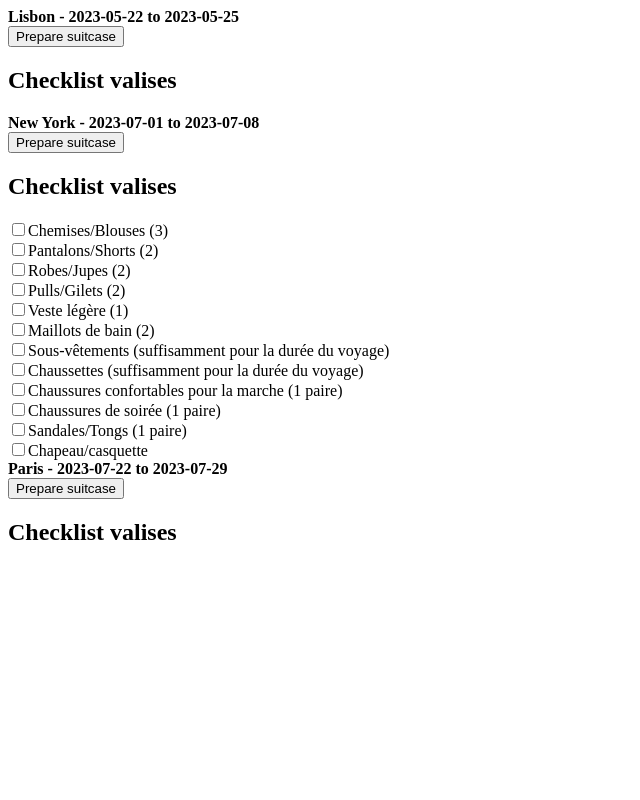
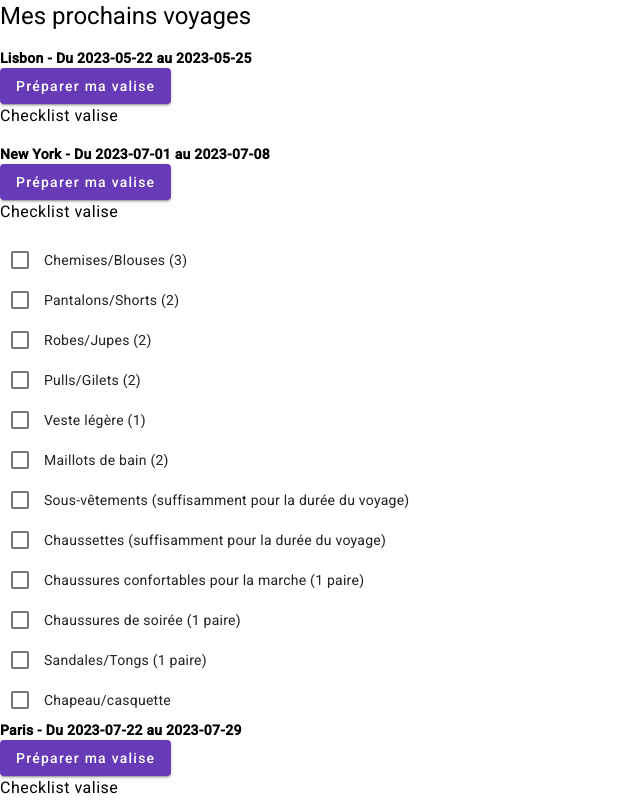
Before and after one commit to anissahosni/TicknTrip, an Angular app: page / in a window 1280 px wide. Shown: the whole page, without its empty margins (0-640 px from the left). Built offline with nearby package versions, Linux system fonts and the light colour scheme.

Commit message:
Added Angular material

```diff
--- a/angular.json
+++ b/angular.json
@@ -25,6 +25,7 @@
               "src/assets"
             ],
             "styles": [
+              "@angular/material/prebuilt-themes/deeppurple-amber.css",
               "src/styles.css"
             ],
             "scripts": []
@@ -87,6 +88,7 @@
               "src/assets"
             ],
             "styles": [
+              "@angular/material/prebuilt-themes/deeppurple-amber.css",
               "src/styles.css"
             ],
             "scripts": []
--- a/package.json
+++ b/package.json
@@ -11,10 +11,12 @@
   "private": true,
   "dependencies": {
     "@angular/animations": "^15.2.0",
+    "@angular/cdk": "^15.2.8",
     "@angular/common": "^15.2.0",
     "@angular/compiler": "^15.2.0",
     "@angular/core": "^15.2.0",
     "@angular/forms": "^15.2.0",
+    "@angular/material": "^15.2.8",
     "@angular/platform-browser": "^15.2.0",
     "@angular/platform-browser-dynamic": "^15.2.0",
     "@angular/router": "^15.2.0",
--- a/src/app/app.component.css
+++ b/src/app/app.component.css
@@ -0,0 +1,4 @@
+.checkbox-row {
+  display: flex;
+  align-items: center;
+}
--- a/src/app/app.component.html
+++ b/src/app/app.component.html
@@ -1,13 +1,17 @@
+<h1>{{ pageTitle }}</h1>
+
 <div *ngFor="let trip of trips">
-  <div><b>{{ trip.city }} - {{ trip.startDate }} to {{ trip.endDate }}</b></div>
-  <button (click)="prepareSuitcase(trip)" [disabled]="trip.checked">Prepare suitcase</button>
+  <div>
+    <b>{{ trip.city }} - Du {{ trip.startDate }} au {{ trip.endDate }}</b>
+  </div>
+  <button mat-raised-button color="primary" (click)="prepareSuitcase(trip)" [disabled]="trip.checked">
+    Préparer ma valise
+  </button>
   <!-- <app-suitcase [items]="trip.items"></app-suitcase> -->
-  <div> <h2>Checklist valises</h2>
-    <form>
-      <div *ngFor="let item of trip.items; let i = index">
-        <input type="checkbox" id="{{'item-' + (i + 1)}}" [value]="item.name">
-         <label for="{{'item-' + (i + 1)}}">{{ item.name }}</label>
-        </div>
-       </form>
-      </div>
+  <div>
+    <h4>Checklist valise</h4>
+    <div class="checkbox-row" *ngFor="let item of trip.items; let i = index">
+      <mat-checkbox [value]="item.name">{{ item.name }}</mat-checkbox>
+    </div>
+  </div>
 </div>
--- a/src/app/app.component.ts
+++ b/src/app/app.component.ts
@@ -8,6 +8,7 @@
 })
 export class AppComponent {
   title = 'my-app';
+  pageTitle = 'Mes prochains voyages';
 
   trips = [
     {
--- a/src/index.html
+++ b/src/index.html
@@ -6,8 +6,11 @@
   <base href="/">
   <meta name="viewport" content="width=device-width, initial-scale=1">
   <link rel="icon" type="image/x-icon" href="favicon.ico">
+  <link rel="preconnect" href="https://fonts.gstatic.com">
+  <link href="https://fonts.googleapis.com/css2?family=Roboto:wght@300;400;500&display=swap" rel="stylesheet">
+  <link href="https://fonts.googleapis.com/icon?family=Material+Icons" rel="stylesheet">
 </head>
-<body>
+<body class="mat-typography">
   <app-root></app-root>
 </body>
 </html>
--- a/src/styles.css
+++ b/src/styles.css
@@ -1 +1,4 @@
 /* You can add global styles to this file, and also import other style files */
+
+html, body { height: 100%; }
+body { margin: 0; font-family: Roboto, "Helvetica Neue", sans-serif; }
```
Also changed, not shown: src/app/app.module.ts (+7 -1 lines), 1 other file (tests, documents, lock files or other folders).
